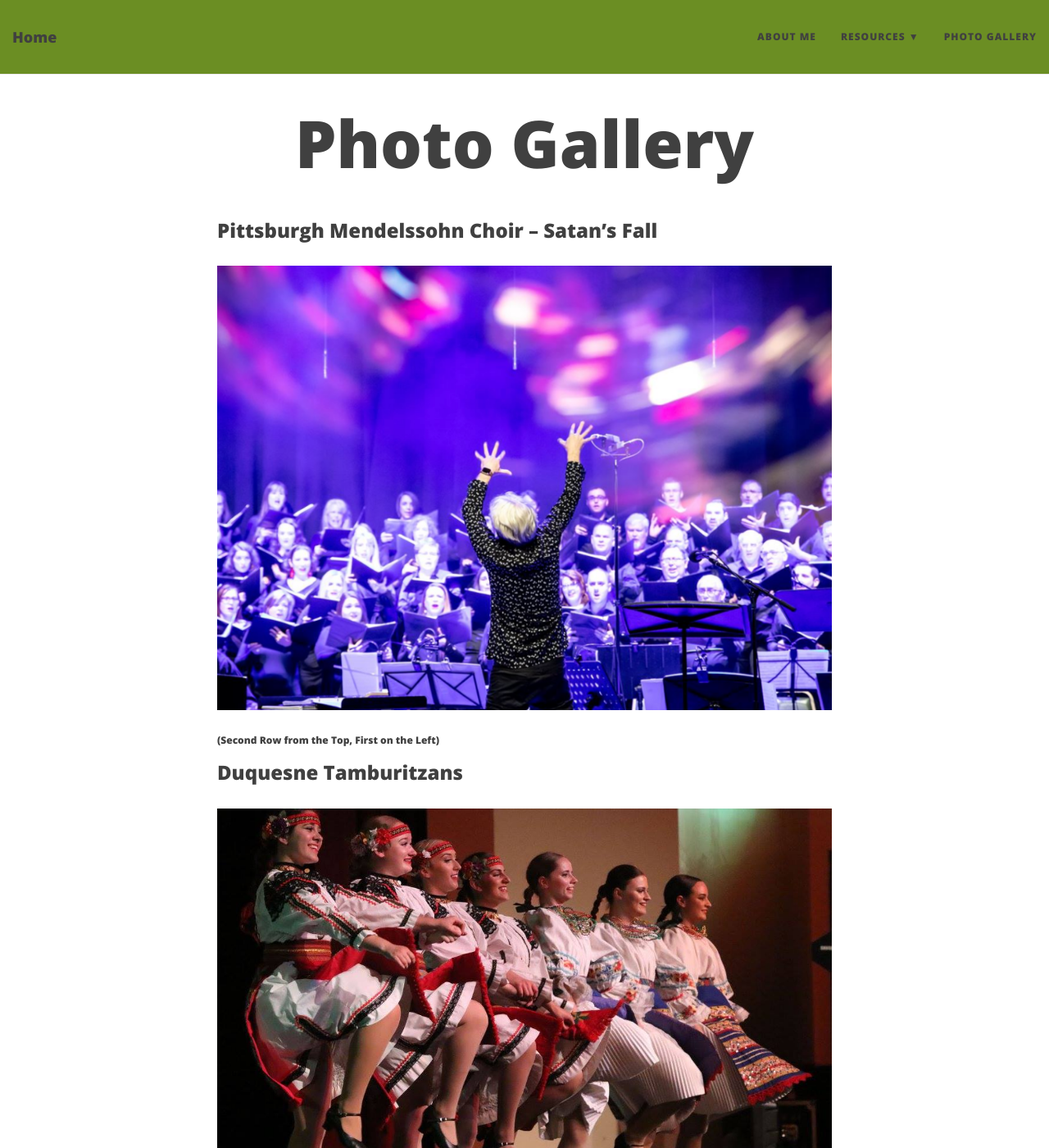
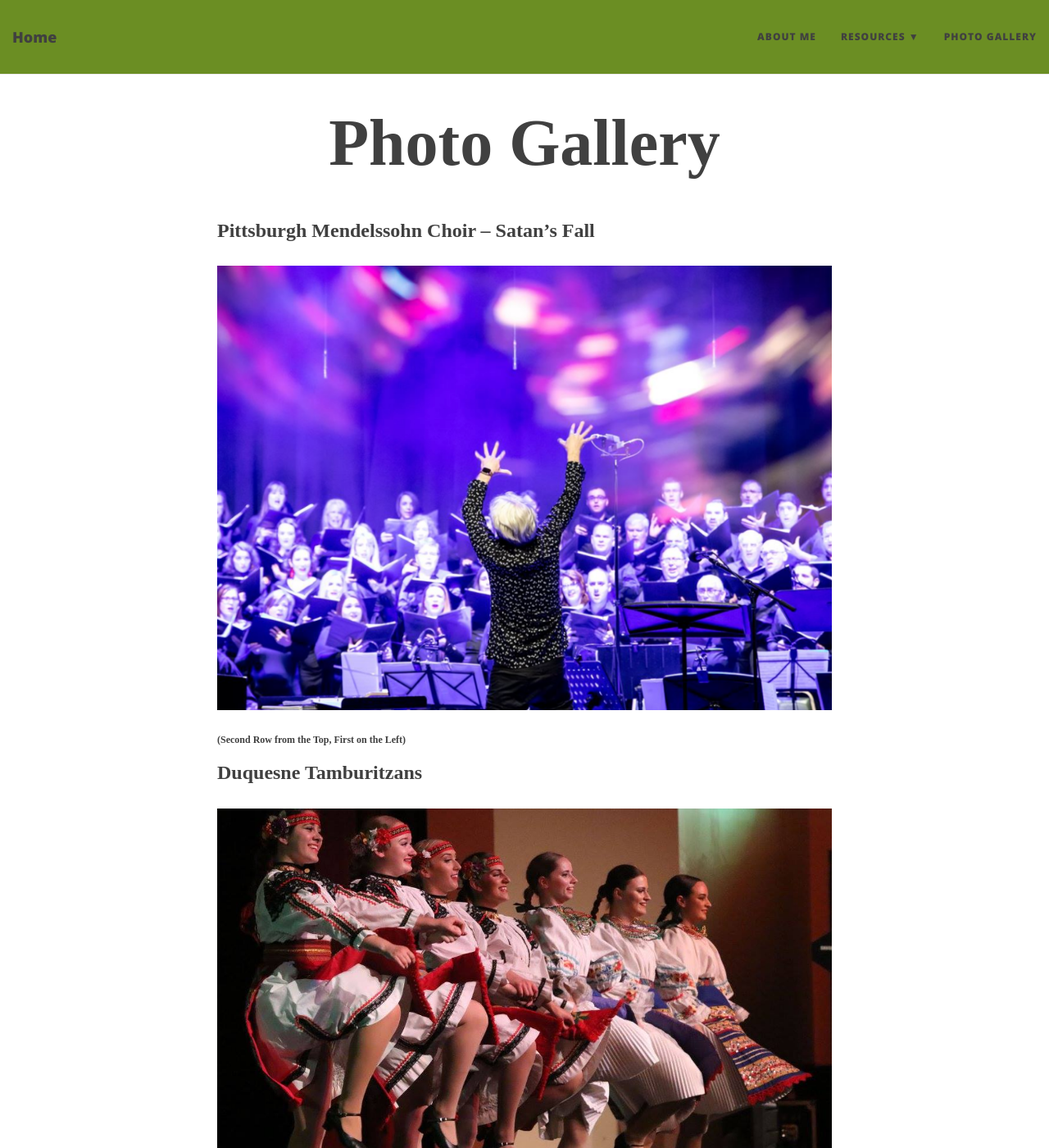
Before and after one commit to dlukacevic/dlukacevic.github.io, a Jekyll site: the page built from gallery.md, in a window 1280 px wide and 1400 px high. Shown: the whole window at 82% size. Built offline with Jekyll 4.4.1, drawn with Linux system fonts in a browser that asks for light colours; nearby versions of some CDN libraries.

Commit message:
Update main.css

```diff
--- a/css/main.css
+++ b/css/main.css
@@ -22,7 +22,7 @@ p {
   margin: 30px 0;
 }
 h1,h2,h3,h4,h5,h6 {
-  font-family: 'Open Sans', 'Helvetica Neue', Helvetica, Arial, sans-serif;
+  font-family: 'Volkorn', Volkorn;
   font-weight: 800;
 }
 a {
```
